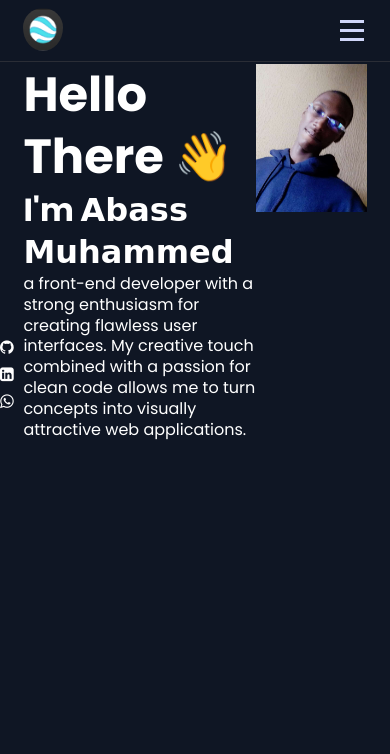
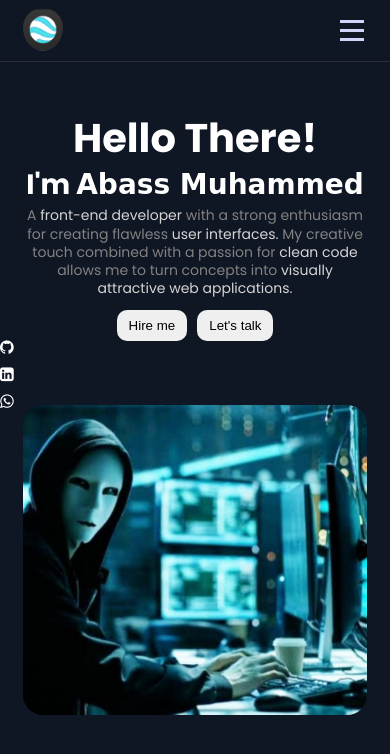
Before and after one commit to Maarcbaz/Maarcbaz_port, a plain HTML site: page index.html in a window 390 px wide. Drawn offline with Linux system fonts and the light colour scheme.

Commit message:
about section added

```diff
--- a/index.html
+++ b/index.html
@@ -93,17 +93,26 @@
 		<main>
 			<article class="about" id="about">
 				<div class="section_about_text">
-					<h1>hello there 👋</h1>
+					<h1>hello there!</h1>
 					<h3>I'm <span class="name">Abass Muhammed</span></h3>
 					<p>
-						a front-end developer with a strong enthusiasm for creating flawless
-						user interfaces. My creative touch combined with a passion for clean
-						code allows me to turn concepts into visually attractive web
-						applications.
+						A <span class="empahSize"> front-end developer </span> with a strong
+						enthusiasm for creating flawless
+						<span class="empahSize"> user interfaces. </span> My creative touch
+						combined with a passion for
+						<span class="empahSize"> clean code</span>
+						allows me to turn concepts into
+						<span class="empahSize">
+							visually attractive web applications.</span
+						>
 					</p>
+					<div class="btns">
+						<button class="hire_btn">Hire me</button>
+						<button class="talk_btn">Let's talk</button>
+					</div>
 				</div>
 				<div>
-					<img src="./images/abass.jpg" alt="Abass image" />
+					<img src="./images/staff2.jpg" alt="Abass image" />
 				</div>
 			</article>
 		</main>
--- a/styles.css
+++ b/styles.css
@@ -14,6 +14,7 @@
      --WHITE-CLR: #fff;
      --LIGHT-WHITE-CLR: rgba(97, 92, 92, 0.331);
      --LIGHT-FILTER: rgba(152, 154, 152, 0.3);
+     --ABOUT-TEXT-CLR: #848181;
  }
 
  /* GENERAL STYLING  */
@@ -37,6 +38,7 @@
 
  /* NAVIGATION  */
  nav {
+     z-index: 100;
      padding-block: 4px 10px;
      position: fixed;
      width: 100%;
@@ -107,7 +109,6 @@
 
  /* MAIN  */
  main {
-     z-index: -1;
      width: min(100% - 12vw, 1200px);
      margin-inline: auto;
      position: relative;
@@ -117,15 +118,24 @@
      margin-top: 4rem;
  }
 
+
+ article {
+     display: flex;
+     align-items: center;
+     gap: 4rem;
+ }
+
+ .section_about_text {
+     width: 780px;
+     display: flex;
+     flex-direction: column;
+     gap: 3px;
+ }
+
  .about h1 {
      font-size: 3rem;
      color: var(--WHITE-CLR);
      text-transform: capitalize;
- }
-
- article {
-     display: flex;
-     justify-content: space-between;
  }
 
  .about h3 {
@@ -139,8 +149,41 @@
  }
 
  .about p {
-     color: var(--WHITE-CLR);
+     color: var(--ABOUT-TEXT-CLR);
      font-size: 1rem;
+ }
+
+ .empahSize {
+     color: rgb(214, 212, 212);
+ }
+
+ .about img {
+     border-radius: 20px;
+ }
+
+ .about button {
+     cursor: pointer;
+     border: none;
+     outline: none;
+     padding: .5rem .75rem;
+     border-radius: 10px;
+ }
+
+ .btns {
+     margin-top: 10px;
+
+     display: flex;
+     gap: 10px;
+ }
+
+ @media screen and (max-width: 768px) {
+     .section_about_text h1 {
+         font-size: 2.5rem;
+     }
+
+     .section_about_text h3 {
+         font-size: 1.75rem;
+     }
  }
 
  @media screen and (max-width: 560px) {
@@ -162,12 +205,14 @@
      }
 
      .overlay {
+         z-index: 101;
          width: min(100% - 9vw, 1200px);
          margin-inline: auto;
          display: flex;
          position: fixed;
          justify-content: space-between;
          width: 0;
+         overflow: hidden;
          height: 100vh;
          background-color: rgba(13, 22, 46, 0.785);
          backdrop-filter: blur(5px);
@@ -191,6 +236,7 @@
 
      .open {
          position: fixed;
+         z-index: 101;
          top: 20px;
          right: 10px;
          display: block;
@@ -208,11 +254,47 @@
          position: fixed;
      }
 
+     /* MAIN SECTION  */
      main {
          position: relative;
+     }
+
+     article {
+         flex-direction: column;
+         padding-top: 3rem;
      }
 
      .icon {
          display: none;
      }
+
+     .section_about_text {
+         width: 100%;
+         text-align: center;
+     }
+
+     .section_about_text h1 {
+         font-size: 2.5rem;
+     }
+
+     .section_about_text h3 {
+         font-size: 1.ren;
+     }
+
+     .section_about_text p {
+         font-size: 14px;
+     }
+
+     .btns {
+         align-items: center;
+         justify-content: center;
+     }
  }
+
+ @media screen and (max-width: 480px) {}
+
+ @media screen and (max-width: 375px) {}
+
+ @media screen and (max-width: 360px) {}
+
+ @media screen and (max-width: 320px) {}
```
Also changed, not shown: images/staff2.jpg (added).
